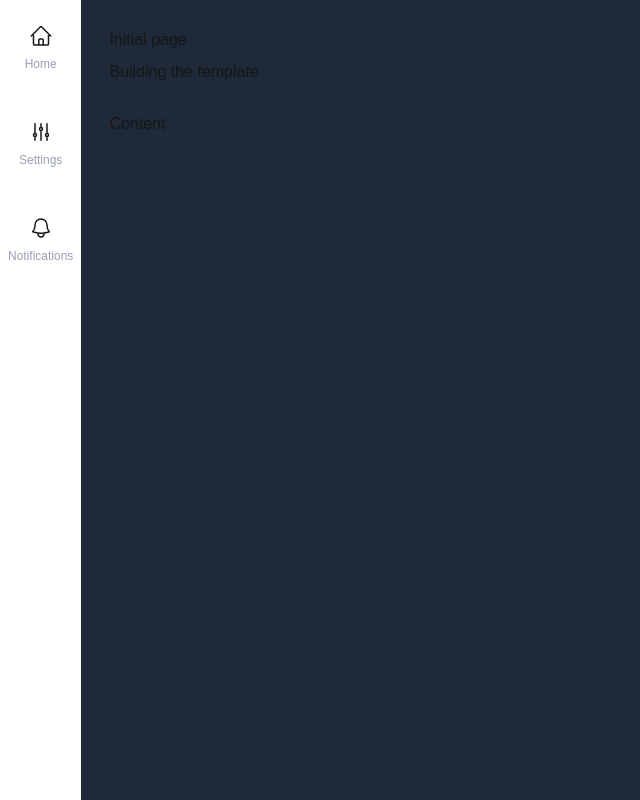
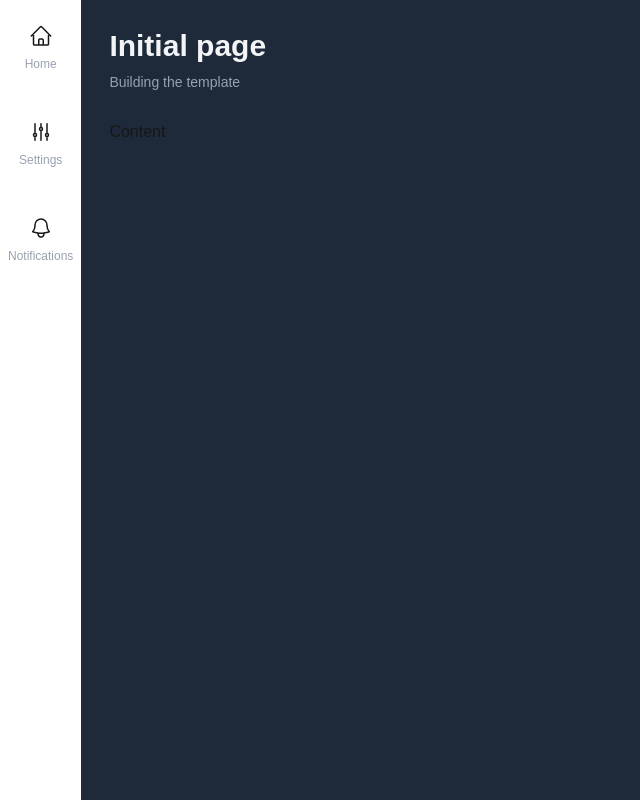
Before and after one commit to FelipeEnne/admin-template-next, a Next.js app: page / in a window 1280 px wide. Shown: the whole page, without its empty margins (0-640 px from the left). Built offline with nearby package versions, Linux system fonts and the light colour scheme; a web font is replaced by a local one.

Commit message:
title component

```diff
--- a/src/components/template/Title.tsx
+++ b/src/components/template/Title.tsx
@@ -8,8 +8,16 @@ interface TitleProps {
 export default function Title({ title, subtitle }: TitleProps) {
   return (
     <div className={`flex flex-col gap-2`}>
-      <h1 className={`flex flex-col gap-2`}>{title} </h1>
-      <h2 className={`flex flex-col gap-2`}>{subtitle}</h2>
+      <h1
+        className={`flex flex-col gap-2 font-black text-3xl text-gray-900 dark:text-gray-100`}
+      >
+        {title}{" "}
+      </h1>
+      <h2
+        className={`flex flex-col gap-2 font-light text-sm text-gray-600 dark:text-gray-400`}
+      >
+        {subtitle}
+      </h2>
     </div>
   );
 }
```
